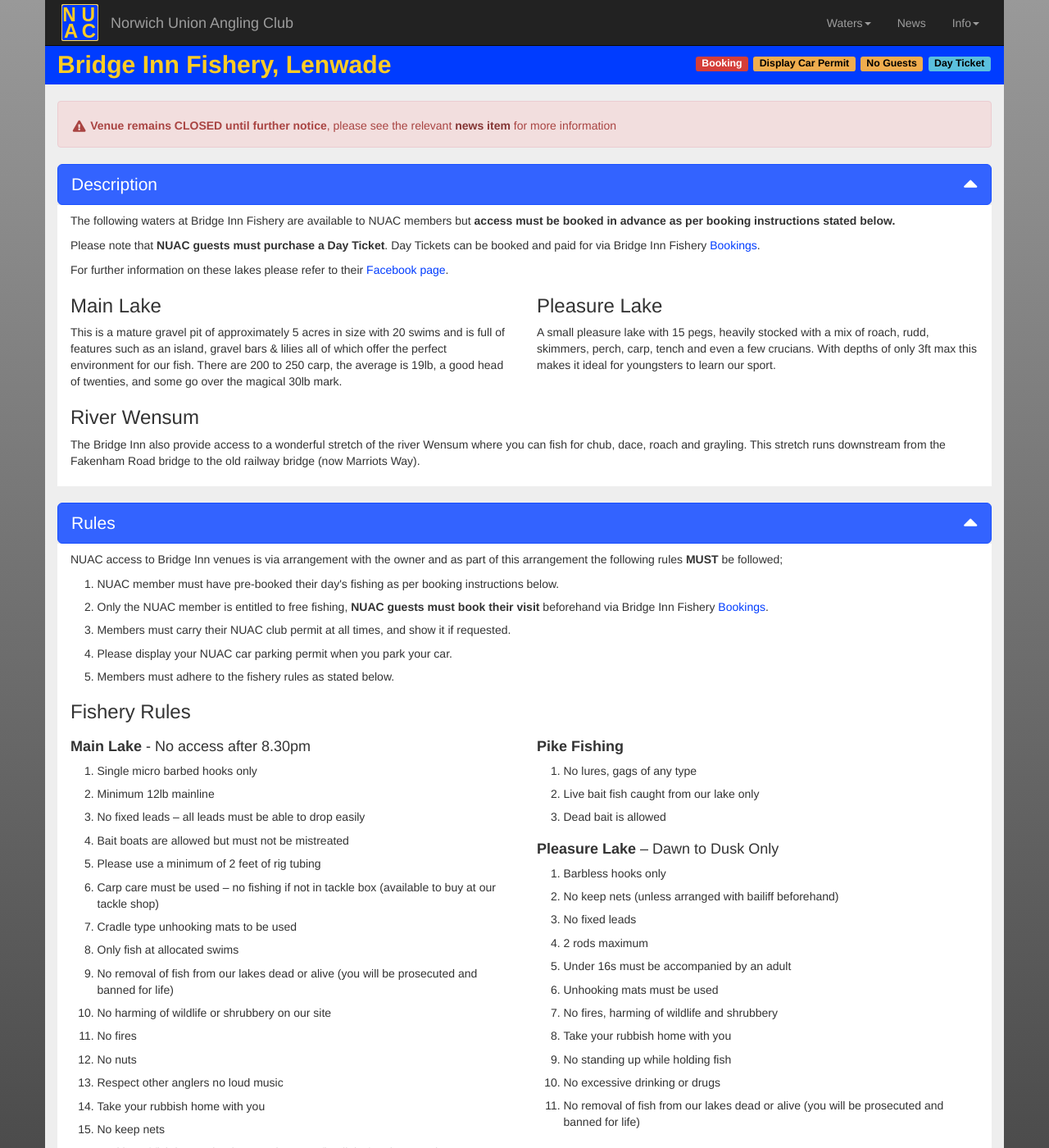
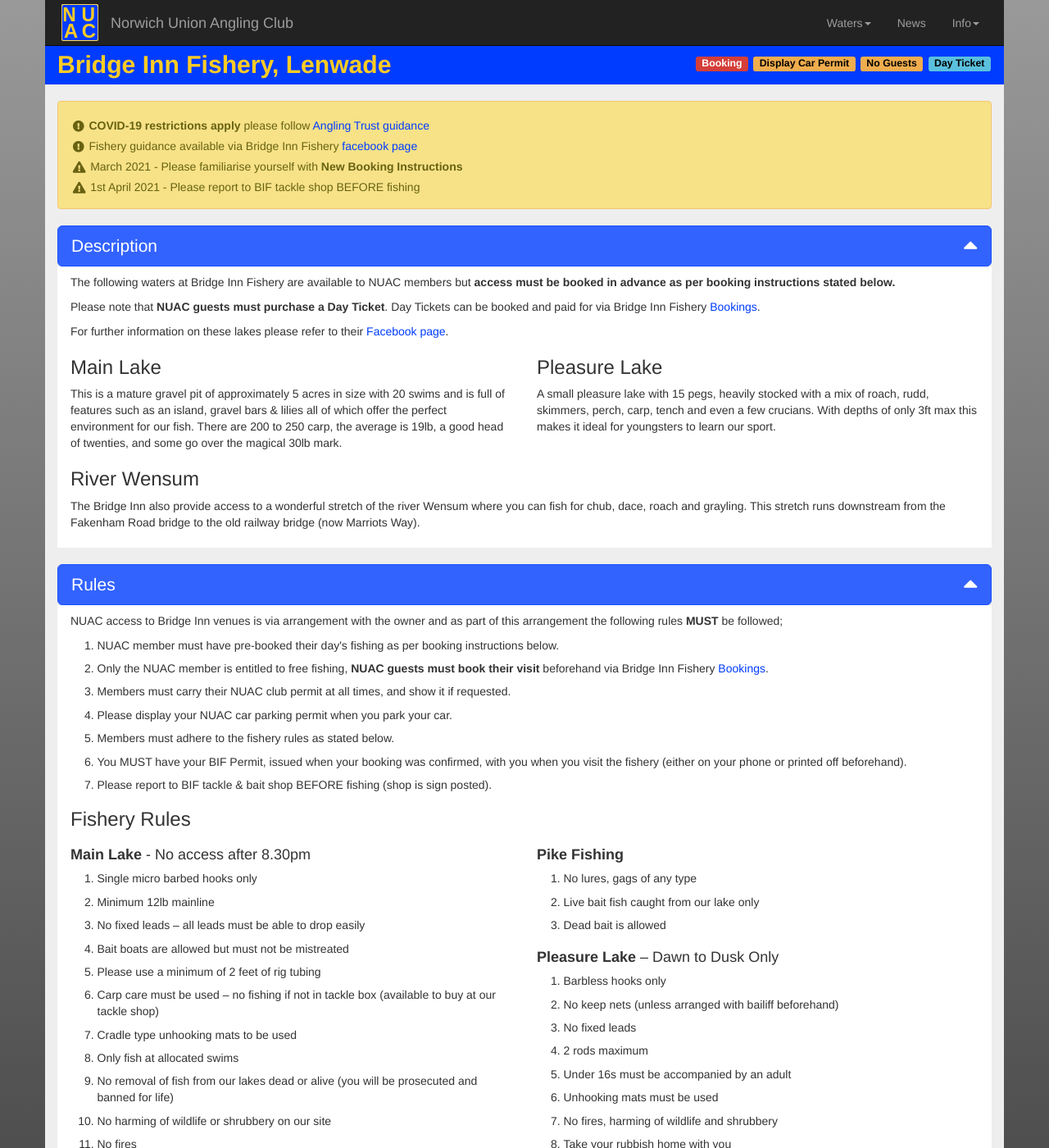
Before and after one commit to nuac-admin/nuac-release-four, a Jekyll site: the page built from _waters/bridge.md, in a window 1280 px wide and 1400 px high. Shown: the whole window at 82% size. Built offline with Jekyll 4.4.1, drawn with Linux system fonts in a browser that asks for light colours; nearby versions of some CDN libraries; some of the changed text lies outside the part shown.

Commit message:
Restore BIF to release

```diff
--- a/_data/water-msg.yml
+++ b/_data/water-msg.yml
@@ -28,12 +28,18 @@
   - msg-type: danger
     msg-desc: March 2021 - Please note NUAC access has changed. **No Night Fishing** and **Tom's Lake** is restricted to **Pike Fishing** [1st Oct - 1st Mar]
 
-bif-open-ind: false
+bif-open-ind: true
 bif-msg-ind: true
-bif-msg-box-type: danger
+bif-msg-box-type: warning
 bif-messages:
+  - msg-type: warning
+    msg-desc: <strong>COVID-19 restrictions apply</strong> please follow [Angling Trust guidance](https://anglingtrust.net/covid-19/)
+  - msg-type: warning
+    msg-desc: Fishery guidance available via Bridge Inn Fishery [facebook page](https://en-gb.facebook.com/The-Bridge-Inn-Fishery-164399460336159/)
   - msg-type: danger
-    msg-desc: <strong>Venue remains CLOSED until further notice</strong>, please see the relevant <a href="../news/news.html#NI106" class="alert-link">news item</a> for more information
+    msg-desc: March 2021 - Please familiarise yourself with **New Booking Instructions**
+  - msg-type: danger
+    msg-desc: 1st April 2021 - Please report to BIF tackle shop BEFORE fishing
 
 fib-open-ind: false
 fib-msg-ind: true
--- a/_waters/bridge.md
+++ b/_waters/bridge.md
@@ -102,6 +102,8 @@
                 <li>Members must carry their NUAC club permit at all times, and show it if requested.</li>
                 <li>Please display your NUAC car parking permit when you park your car.</li>
                 <li>Members must adhere to the fishery rules as stated below.</li>
+                <li>You MUST have your BIF Permit, issued when your booking was confirmed, with you when you visit the fishery (either on your phone or printed off beforehand).</li>
+                <li>Please report to BIF tackle & bait shop BEFORE fishing (shop is sign posted).</li>
               </ol>
             </div>
           </div>
@@ -189,8 +191,7 @@
               <ol>
                 <li>Only 2 advance bookings can be in place at any one time for any member. Either two separate 24 hour periods or one consecutive 48 hour period.</li>
                 <li>Bookings must start or end at 7am or 7pm.</li>
-                <li>If asked for a ticket, please present your NUAC membership card.</li>
-                <li>Please ensure you have read the relevant fishery rules before fishing.</li>
+                <li>Please ensure you have read the relevant fishery rules before booking.</li>
               </ol>
 
               <div class="row top-spacer">
--- a/index.html
+++ b/index.html
@@ -15,8 +15,10 @@
   <div class="row">
     <div class="col-xs-12">
       <div class="alert alert-danger" role="alert">
-        <span><strong>27/03/2021 Hall Walk available 29th March</strong>, please see the relevant <a href="{{ base }}/news/news.html#NI106" class="alert-link">news item</a> for more information.</span>
-        <br><span><strong>27/03/2021 No night fishing at Hall Walk and Pike Fishing only on Tom's</strong>, please see the relevant <a href="{{ base }}/news/news.html" class="alert-link">news item</a> for more information.
+        <span><strong>28/03/2021 Hall Walk available 29th March</strong>, please see the relevant <a href="{{ base }}/news/news.html#NI106" class="alert-link">news item</a> for more information.</span>
+        <br><span><strong>28/03/2021 No night fishing at Hall Walk and Pike Fishing only on Tom's</strong>, please see the relevant <a href="{{ base }}/news/news.html#NI107" class="alert-link">news item</a> for more information.
+        </span>
+        <br><span><strong>28/03/2021 New booking instructions for Bridge Inn Fishery</strong>, please see the relevant <a href="{{ base }}/news/news.html" class="alert-link">news item</a> for more information.
         </span>
       </div>
     </div>
--- a/news/news.html
+++ b/news/news.html
@@ -11,12 +11,32 @@
   <div class="row top-spacer">
     <div class="col-xs-12 col-md-12">
       <button type="button" class="btn btn-primary btn-lg btn-block btn-block-txt" data-toggle="collapse"
-        data-target="#news-current"><span class="pull-left">Hall Walk Access Changed <small>27/03/2021</small></span><span
+        data-target="#news-current"><span class="pull-left">BIF Booking <small>28/03/2021</small></span><span
           class="pull-right"><i class="hidden-xs indicator fas fa-caret-up fa-caret-up-inverse fa-lg"></i><i
             class="visible-xs indicator fas fa-caret-down fa-caret-down-inverse fa-lg"></i></span></button>
 
       <div id="news-current" class="collapse in">
         <div class="NI-format">
+          <p>Please note that Bridge Inn Fishery have adopted a new booking system and the Club will be using this system on behalf of our members when you book this venue.</p>
+          <p>To help simplify the end-to-end booking process we would be grateful if members please check availability at Bridge Inn <strong>BEFORE</strong> emailing NUAC your booking request.</p>
+          <p>To do this please go to BIF <a href="https://www.ibookfishing.com/booking/bridge-inn-fisheries" target="_blank">Bookings</a> (this system can also be accessed via the Shop button on <a href="https://en-gb.facebook.com/The-Bridge-Inn-Fishery-164399460336159/">BIF Facebook</a>).</p>
+          <p>Scroll to the bottom of the page to see a calendar which shows availability across the three BIF venues (Main, Pleasure & River).  Select the <code>Show Month</code> option to show availablity by day. Day cells that are not greyed out indicate swims are available.  If you are using a PC/Laptop you can place your cursor over a cell to display a message indicating how many swims are booked out of the total available.</p>
+          <p>Assuming the days you require are not greyed out then please email <a href="mailto:bookings@nuac.org.uk">bookings@nuac.org.uk</a> indicating your chosen BIF Venue, Date & Time.</p>
+          <p>When a booking is confirmed the associated email we send you will include three pdf attachments: An Invoice, The Fishery Rules and a <strong>BIF Permit</strong> for your visit.  You <strong>MUST have this Permit</strong> with you when you fish at Bridge Inn (either on your phone or printed off beforehand); this will enable the bailiff to confirm your booking.</p>
+          <p>This is a new system for those of us on the Bookings Roster. Please be patient as there may be teething problems while we familiarise ourselves with this new process.  May we also remind members to provide at least 24 hours notice (from the start of your planned visit) otherwise we cannot guarantee your booking will be processed on time.</p>
+        </div>
+      </div> <!-- END OF collapse  -->
+    </div> <!-- END OF col  -->
+  </div> <!-- END OF row  -->
+
+<div class="row">
+  <div class="col-xs-12 col-md-12">
+    <button type="button" class="btn btn-primary btn-lg btn-block btn-block-txt" data-toggle="collapse"
+      data-target="#NI107"><span class="pull-left">Hall Walk Access Changed <small>28/03/2021</small></span><span
+        class="pull-right"><i class="indicator fas fa-caret-down fa-caret-down-inverse fa-lg"></i></span></button>
+
+    <div id="NI107" class="collapse">
+      <div class="NI-format">
         <p>The Committee can confirm that we have secured fishing on Hall Walk Lakes for another year.  Our access has changed and is now on a Silver Membership basis.  This means we have retained access to Puppy & Long Lakes however fishing is from dawn to dusk (no night fishing permitted).  We have also negotiated Pike Fishing access to Tom's Lake from 1st October to 1st March.</p>
       </div>
     </div> <!-- END OF collapse  -->
@@ -26,15 +46,14 @@
 <div class="row">
   <div class="col-xs-12 col-md-12">
     <button type="button" class="btn btn-primary btn-lg btn-block btn-block-txt" data-toggle="collapse"
-      data-target="#NI106"><span class="pull-left">Lockdown 3.0 Easing <small>27/03/2021</small></span><span
+      data-target="#NI106"><span class="pull-left">Lockdown 3.0 Easing <small>28/03/2021</small></span><span
         class="pull-right"><i class="indicator fas fa-caret-down fa-caret-down-inverse fa-lg"></i></span></button>
 
     <div id="NI106" class="collapse">
       <div class="NI-format">
           <p>The Angling Trust have now confirmed that the Stay Local restrictions will cease from Monday 29th March (<a href="https://anglingtrust.net/2021/03/16/angling-trust-statement-on-fishing-in-england-from-march-29th/">Press Release dated 16th March</a>).</p>
-          <p>The Committee can confirm that Hall Walk Lakes will be available to our members from Monday 29th March.</p>
-          <p>You may have noticed that Bridge Inn Fishery have adopted a new booking system in recent weeks.  At present our Bookings Roster do not have access to this system so regrettably <strong>BIF remains CLOSED</strong> to NUAC members.  As soon as we have access to the BIF system we'll let you know.</p>
-          <p>We are also awaiting confirmation regards the situation at The Grove and Snetterton Pits and so these waters remain <strong>CLOSED</strong> until further notice.  All remaining venues are off limits due to the River Close Season.</p>
+          <p>The Committee can confirm that Hall Walk Lakes and Bridge Inn Fishery will be available to our members from Monday 29th March.  Remember COVID-19 restrictions still apply so please read the Angling Trust <a href="https://anglingtrust.net/covid-19/">guidance</a> before your visit and ensure you follow fishery guidance once onsite.</p>
+          <p>We are awaiting confirmation regards the situation at The Grove and Snetterton Pits and so these waters remain <strong>CLOSED</strong> until further notice.  All remaining venues are off limits due to the River Close Season.</p>
           <p>We'd like to thank our members again for supporting the Stay At Home message over the last few months.</p>
         </div>
       </div> <!-- END OF collapse  -->
```
Also changed, not shown: _waters/hallwalk.md (+2 -3 lines).
